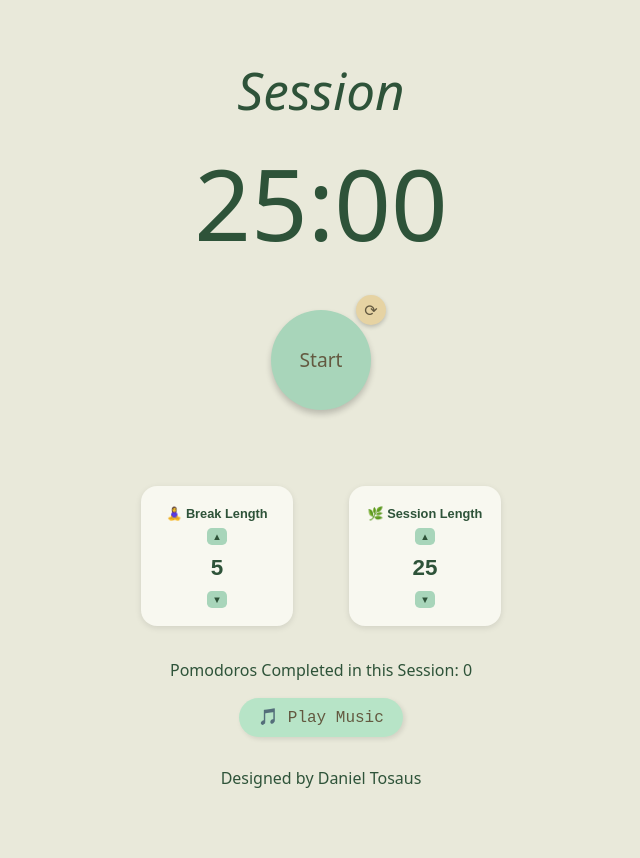
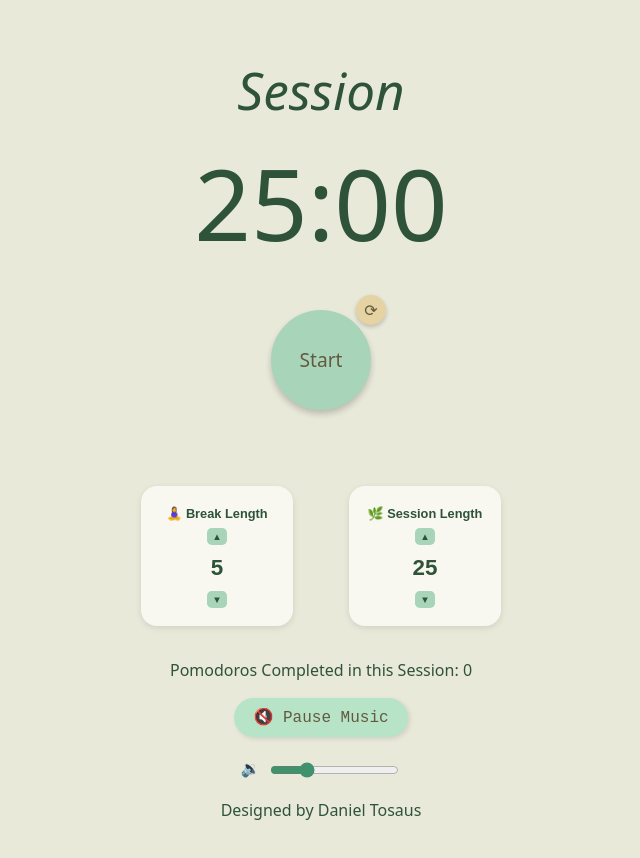
Before and after one commit to DanielTosaus/pomodoro_clock, a React (Vite) app: page / in a window 1280 px wide. Both pictures are taken after a click on the button "🎵 Play Music". Shown: the top 858 px of the page, without its empty margins (319-959 px from the left). Built offline with nearby package versions, Linux system fonts and the light colour scheme.

Commit message:
Changed player to used local files

```diff
--- a/src/App.jsx
+++ b/src/App.jsx
@@ -2,7 +2,7 @@ import { useEffect, useState, useRef } from 'react'
 import './App.css'
 import TimeSelector from './TimeSelector'
 import TimerComponent from './TimerComponent'
-import LofiPlayer from './LofiPlayerComponent';
+import LofiLocalPlayer from './LofiLocalPlayer';
 
 function App() {
 
@@ -125,7 +125,7 @@ function App() {
       <audio id="beep" src="/alarm.mp3"></audio>
       <audio id="click" src="/click.mp3"></audio>
       <audio id="main-click" src="/main_click.mp3"></audio>
-      <LofiPlayer />
+      <LofiLocalPlayer />
       <p>Designed by Daniel Tosaus</p>
     </>
   )
--- /dev/null
+++ b/src/LofiLocalPlayer.jsx
@@ -0,0 +1,64 @@
+import { useRef, useState } from 'react';
+
+const LofiLocalPlayer = () => {
+  const audioRef = useRef(null);
+  const [started, setStarted] = useState(false);
+  const [playing, setPlaying] = useState(false);
+  const [volume, setVolume] = useState(0.25); // Start at 25%
+
+  const startMusic = () => {
+    if (!audioRef.current) return;
+    audioRef.current.volume = volume;
+    audioRef.current.play();
+    setPlaying(true);
+    setStarted(true);
+  };
+
+  const togglePlay = () => {
+    if (!audioRef.current) return;
+    if (playing) {
+      audioRef.current.pause();
+    } else {
+      audioRef.current.play();
+    }
+    setPlaying(!playing);
+  };
+
+  const handleVolumeChange = (e) => {
+    const vol = parseInt(e.target.value) / 100;
+    setVolume(vol);
+    if (audioRef.current) {
+      audioRef.current.volume = vol;
+    }
+  };
+
+  return (
+    <div className="lofi-player" style={{ textAlign: 'center' }}>
+      <audio ref={audioRef} loop src={`${import.meta.env.BASE_URL}lofi.mp3`} />
+
+      {!started ? (
+        <button className="lofi-button" onClick={startMusic}>
+          🎵 Play Music
+        </button>
+      ) : (
+        <>
+          <button className="lofi-button" onClick={togglePlay}>
+            {playing ? '🔇 Pause Music' : '🔊 Play Music'}
+          </button>
+          <div className="volume-slider" style={{ marginTop: '0.5em' }}>
+            <span>🔉</span>
+            <input
+              type="range"
+              min="0"
+              max="100"
+              value={volume * 100}
+              onChange={handleVolumeChange}
+            />
+          </div>
+        </>
+      )}
+    </div>
+  );
+};
+
+export default LofiLocalPlayer;
```
Also changed, not shown: 1 other file (tests, documents, lock files or other folders).
